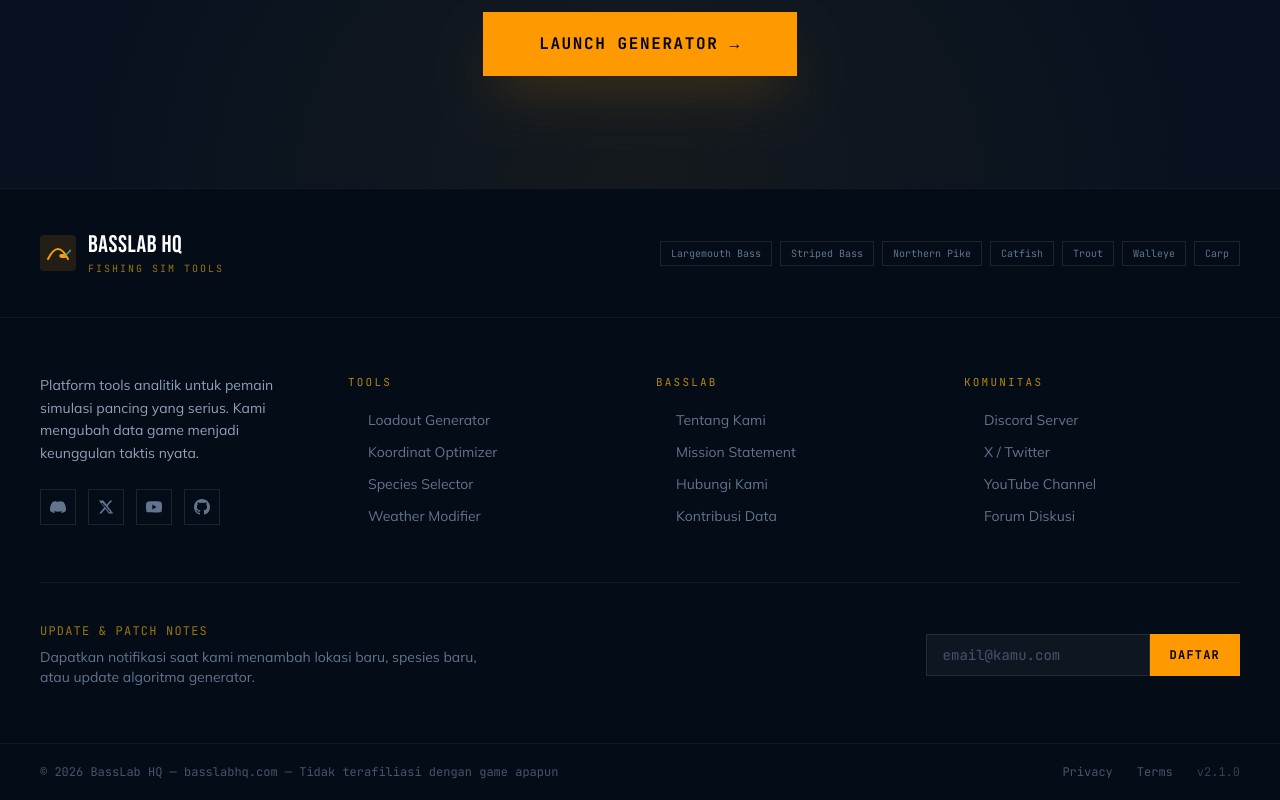
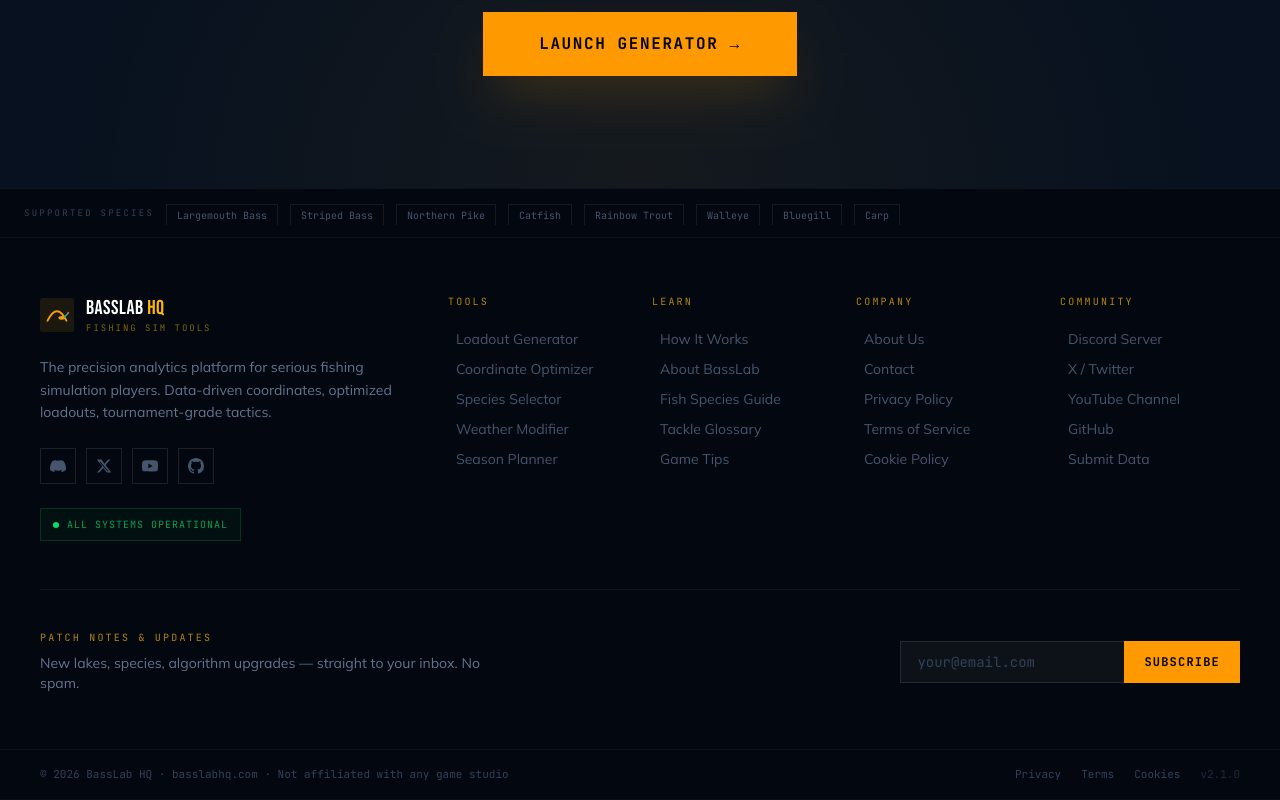
Before and after one commit to yusufsafary/basslabhq, a React (Vite) app: page / in a window 1280 px wide. Shown: the part 2486-3286 px from the top of the page. Built offline with nearby package versions, Linux system fonts and the light colour scheme.

Commit message:
feat: redesign - english, emulator, animation

```diff
--- a/src/components/Footer.tsx
+++ b/src/components/Footer.tsx
@@ -1,122 +1,139 @@
-import React from 'react';
+import React, { useState } from 'react';
 import { Link } from 'wouter';
 
-const sections = [
+const COLS = [
   {
-    title: 'Tools',
+    head: 'Tools',
     links: [
-      { label: 'Loadout Generator', href: '/generator' },
-      { label: 'Koordinat Optimizer', href: '/generator' },
-      { label: 'Species Selector', href: '/generator' },
-      { label: 'Weather Modifier', href: '/generator' },
+      { label:'Loadout Generator', href:'/generator' },
+      { label:'Coordinate Optimizer', href:'/generator' },
+      { label:'Species Selector', href:'/generator' },
+      { label:'Weather Modifier', href:'/generator' },
+      { label:'Season Planner', href:'/generator' },
     ],
   },
   {
-    title: 'BassLab',
+    head: 'Learn',
     links: [
-      { label: 'Tentang Kami', href: '/about' },
-      { label: 'Mission Statement', href: '/about' },
-      { label: 'Hubungi Kami', href: '/contact' },
-      { label: 'Kontribusi Data', href: '/contact' },
+      { label:'How It Works', href:'/how-to' },
+      { label:'About BassLab', href:'/about' },
+      { label:'Fish Species Guide', href:'/how-to#species' },
+      { label:'Tackle Glossary', href:'/how-to#tackle' },
+      { label:'Game Tips', href:'/how-to#tips' },
     ],
   },
   {
-    title: 'Komunitas',
+    head: 'Company',
     links: [
-      { label: 'Discord Server', href: '#' },
-      { label: 'X / Twitter', href: '#' },
-      { label: 'YouTube Channel', href: '#' },
-      { label: 'Forum Diskusi', href: '#' },
+      { label:'About Us', href:'/about' },
+      { label:'Contact', href:'/contact' },
+      { label:'Privacy Policy', href:'/privacy' },
+      { label:'Terms of Service', href:'/terms' },
+      { label:'Cookie Policy', href:'/cookies' },
+    ],
+  },
+  {
+    head: 'Community',
+    links: [
+      { label:'Discord Server', href:'#' },
+      { label:'X / Twitter', href:'#' },
+      { label:'YouTube Channel', href:'#' },
+      { label:'GitHub', href:'#' },
+      { label:'Submit Data', href:'/contact' },
     ],
   },
 ];
 
-const SPECIES_TAGS = ['Largemouth Bass', 'Striped Bass', 'Northern Pike', 'Catfish', 'Trout', 'Walleye', 'Carp'];
+const SOCIALS = [
+  {
+    label:'Discord',
+    color:'hover:border-indigo-500/50 hover:text-indigo-400',
+    icon: <svg viewBox="0 0 24 24" fill="currentColor" className="w-4 h-4"><path d="M20.317 4.37a19.791 19.791 0 00-4.885-1.515.074.074 0 00-.079.037c-.21.375-.444.864-.608 1.25a18.27 18.27 0 00-5.487 0 12.64 12.64 0 00-.617-1.25.077.077 0 00-.079-.037A19.736 19.736 0 003.677 4.37a.07.07 0 00-.032.027C.533 9.046-.32 13.58.099 18.057a.082.082 0 00.031.057 19.9 19.9 0 005.993 3.03.078.078 0 00.084-.028c.462-.63.874-1.295 1.226-1.994.021-.041.001-.09-.041-.106a13.107 13.107 0 01-1.872-.892.077.077 0 01-.008-.128 10.2 10.2 0 00.372-.292.074.074 0 01.077-.01c3.928 1.793 8.18 1.793 12.062 0a.074.074 0 01.078.01c.12.098.246.198.373.292a.077.077 0 01-.006.127 12.299 12.299 0 01-1.873.892.077.077 0 00-.041.107c.36.698.772 1.362 1.225 1.993a.076.076 0 00.084.028 19.839 19.839 0 006.002-3.03.077.077 0 00.032-.054c.5-5.177-.838-9.674-3.549-13.66a.061.061 0 00-.031-.03z"/></svg>,
+  },
+  {
+    label:'X',
+    color:'hover:border-slate-400/50 hover:text-slate-300',
+    icon: <svg viewBox="0 0 24 24" fill="currentColor" className="w-4 h-4"><path d="M18.244 2.25h3.308l-7.227 8.26 8.502 11.24H16.17l-5.214-6.817L4.99 21.75H1.68l7.73-8.835L1.254 2.25H8.08l4.713 6.231zm-1.161 17.52h1.833L7.008 5.95H5.078z"/></svg>,
+  },
+  {
+    label:'YouTube',
+    color:'hover:border-red-500/50 hover:text-red-400',
+    icon: <svg viewBox="0 0 24 24" fill="currentColor" className="w-4 h-4"><path d="M23.498 6.186a3.016 3.016 0 00-2.122-2.136C19.505 3.545 12 3.545 12 3.545s-7.505 0-9.377.505A3.017 3.017 0 00.502 6.186C0 8.07 0 12 0 12s0 3.93.502 5.814a3.016 3.016 0 002.122 2.136c1.871.505 9.376.505 9.376.505s7.505 0 9.377-.505a3.015 3.015 0 002.122-2.136C24 15.93 24 12 24 12s0-3.93-.502-5.814zM9.545 15.568V8.432L15.818 12l-6.273 3.568z"/></svg>,
+  },
+  {
+    label:'GitHub',
+    color:'hover:border-white/30 hover:text-slate-200',
+    icon: <svg viewBox="0 0 24 24" fill="currentColor" className="w-4 h-4"><path d="M12 0C5.37 0 0 5.37 0 12c0 5.31 3.435 9.795 8.205 11.385.6.105.825-.255.825-.57 0-.285-.015-1.23-.015-2.235-3.015.555-3.795-.735-4.035-1.41-.135-.345-.72-1.41-1.23-1.695-.42-.225-1.02-.78-.015-.795.945-.015 1.62.87 1.845 1.23 1.08 1.815 2.805 1.305 3.495.99.105-.78.42-1.305.765-1.605-2.67-.3-5.46-1.335-5.46-5.925 0-1.305.465-2.385 1.23-3.225-.12-.3-.54-1.53.12-3.18 0 0 1.005-.315 3.3 1.23.96-.27 1.98-.405 3-.405s2.04.135 3 .405c2.295-1.56 3.3-1.23 3.3-1.23.66 1.65.24 2.88.12 3.18.765.84 1.23 1.905 1.23 3.225 0 4.605-2.805 5.625-5.475 5.925.435.375.81 1.095.81 2.22 0 1.605-.015 2.895-.015 3.3 0 .315.225.69.825.57A12.02 12.02 0 0024 12c0-6.63-5.37-12-12-12z"/></svg>,
+  },
+];
+
+const SPECIES = ['Largemouth Bass','Striped Bass','Northern Pike','Catfish','Rainbow Trout','Walleye','Bluegill','Carp'];
 
 export default function Footer() {
+  const [email, setEmail] = useState('');
+  const [subbed, setSubbed] = useState(false);
+
   return (
-    <footer className="bg-[#040c18] border-t border-white/6 mt-auto">
-      {/* Top band */}
-      <div className="border-b border-white/5">
-        <div className="max-w-7xl mx-auto px-6 md:px-10 py-10">
-          <div className="flex flex-col md:flex-row md:items-center justify-between gap-6">
-            <div>
-              <Link href="/" className="inline-flex items-center gap-3">
-                <svg width="36" height="36" viewBox="0 0 36 36" fill="none">
-                  <rect width="36" height="36" fill="rgba(245,158,11,0.12)" rx="4"/>
+    <footer className="bg-[#030810] border-t border-white/5 mt-auto">
+      {/* Top species strip */}
+      <div className="border-b border-white/4 py-3 overflow-hidden">
+        <div className="flex items-center gap-3 px-6 overflow-x-auto scrollbar-none">
+          <span className="text-[9px] font-mono text-slate-700 tracking-[0.25em] uppercase flex-shrink-0">SUPPORTED SPECIES</span>
+          {SPECIES.map(s => (
+            <Link key={s} href="/generator">
+              <span className="flex-shrink-0 text-[10px] font-mono px-2.5 py-1 border border-white/8 text-slate-600 hover:border-amber-500/30 hover:text-amber-400/80 transition-all duration-150 cursor-pointer whitespace-nowrap">
+                {s}
+              </span>
+            </Link>
+          ))}
+        </div>
+      </div>
+
+      {/* Main content */}
+      <div className="max-w-7xl mx-auto px-6 md:px-10 py-14">
+        <div className="grid grid-cols-1 md:grid-cols-2 lg:grid-cols-6 gap-10 md:gap-6">
+          {/* Brand */}
+          <div className="lg:col-span-2 md:pr-6">
+            <Link href="/" className="inline-flex items-center gap-3 mb-5">
+              <svg width="34" height="34" viewBox="0 0 36 36" fill="none">
+                <rect width="36" height="36" fill="rgba(245,158,11,0.1)" rx="3"/>
                 <path d="M8 24 C10 20 14 14 18 14 C22 14 26 20 28 24" stroke="#f59e0b" strokeWidth="2" strokeLinecap="round" fill="none"/>
-                  <ellipse cx="23" cy="21" rx="3.5" ry="2" fill="#f59e0b" opacity="0.9"/>
                 <ellipse cx="23" cy="21" rx="3.5" ry="2" fill="#f59e0b"/>
                 <line x1="26" y1="20" x2="30" y2="16" stroke="#14b8a6" strokeWidth="1.5" strokeLinecap="round"/>
                 <circle cx="30" cy="15.5" r="1" fill="#ef4444"/>
-                  <path d="M19 20.5 L20.5 19 L22 20.5" stroke="rgba(255,255,255,0.3)" strokeWidth="0.8" fill="none"/>
               </svg>
               <div>
-                  <span className="font-display text-2xl text-white tracking-wide">BASSLAB HQ</span>
-                  <div className="text-[10px] font-mono text-amber-400/60 tracking-[0.2em]">FISHING SIM TOOLS</div>
+                <div className="font-display text-xl text-white tracking-wide">BASSLAB <span className="text-amber-400">HQ</span></div>
+                <div className="text-[9px] font-mono text-amber-400/50 tracking-[0.22em]">FISHING SIM TOOLS</div>
               </div>
             </Link>
-            </div>
-
-            <div className="flex flex-wrap gap-2">
-              {SPECIES_TAGS.map(tag => (
-                <span key={tag} className="text-[10px] font-mono px-2.5 py-1 border border-white/10 text-slate-500 hover:border-amber-500/30 hover:text-amber-400/70 transition-colors cursor-default">
-                  {tag}
-                </span>
+            <p className="text-sm text-slate-500 leading-relaxed mb-6">
+              The precision analytics platform for serious fishing simulation players. Data-driven coordinates, optimized loadouts, tournament-grade tactics.
+            </p>
+            <div className="flex gap-2.5 mb-6">
+              {SOCIALS.map(s => (
+                <a key={s.label} href="#"
+                  className={`w-9 h-9 border border-white/10 flex items-center justify-center text-slate-600 transition-all duration-200 ${s.color}`}>
+                  {s.icon}
+                </a>
               ))}
             </div>
-          </div>
+            <div className="flex items-center gap-2 px-3 py-2 border border-green-500/20 bg-green-500/4 w-fit">
+              <span className="w-1.5 h-1.5 rounded-full bg-green-400 animate-pulse"/>
+              <span className="text-[10px] font-mono text-green-400/70 tracking-widest">ALL SYSTEMS OPERATIONAL</span>
             </div>
           </div>
 
-      {/* Main footer content */}
-      <div className="max-w-7xl mx-auto px-6 md:px-10 py-14">
-        <div className="grid grid-cols-1 md:grid-cols-2 lg:grid-cols-4 gap-10 md:gap-8">
-          {/* Brand column */}
-          <div className="lg:pr-8">
-            <p className="text-slate-400 text-sm leading-relaxed mb-6">
-              Platform tools analitik untuk pemain simulasi pancing yang serius. Kami mengubah data game menjadi keunggulan taktis nyata.
-            </p>
-            <div className="flex gap-3">
-              {/* Discord */}
-              <a href="#" className="w-9 h-9 border border-white/10 flex items-center justify-center text-slate-500 hover:border-indigo-500/50 hover:text-indigo-400 transition-all duration-200">
-                <svg viewBox="0 0 24 24" fill="currentColor" className="w-4 h-4">
-                  <path d="M20.317 4.37a19.791 19.791 0 00-4.885-1.515.074.074 0 00-.079.037c-.21.375-.444.864-.608 1.25a18.27 18.27 0 00-5.487 0 12.64 12.64 0 00-.617-1.25.077.077 0 00-.079-.037A19.736 19.736 0 003.677 4.37a.07.07 0 00-.032.027C.533 9.046-.32 13.58.099 18.057a.082.082 0 00.031.057 19.9 19.9 0 005.993 3.03.078.078 0 00.084-.028c.462-.63.874-1.295 1.226-1.994.021-.041.001-.09-.041-.106a13.107 13.107 0 01-1.872-.892.077.077 0 01-.008-.128 10.2 10.2 0 00.372-.292.074.074 0 01.077-.01c3.928 1.793 8.18 1.793 12.062 0a.074.074 0 01.078.01c.12.098.246.198.373.292a.077.077 0 01-.006.127 12.299 12.299 0 01-1.873.892.077.077 0 00-.041.107c.36.698.772 1.362 1.225 1.993a.076.076 0 00.084.028 19.839 19.839 0 006.002-3.03.077.077 0 00.032-.054c.5-5.177-.838-9.674-3.549-13.66a.061.061 0 00-.031-.03z"/>
-                </svg>
-              </a>
-              {/* X/Twitter */}
-              <a href="#" className="w-9 h-9 border border-white/10 flex items-center justify-center text-slate-500 hover:border-slate-400/50 hover:text-slate-300 transition-all duration-200">
-                <svg viewBox="0 0 24 24" fill="currentColor" className="w-4 h-4">
-                  <path d="M18.244 2.25h3.308l-7.227 8.26 8.502 11.24H16.17l-5.214-6.817L4.99 21.75H1.68l7.73-8.835L1.254 2.25H8.08l4.713 6.231zm-1.161 17.52h1.833L7.008 5.95H5.078z"/>
-                </svg>
-              </a>
-              {/* YouTube */}
-              <a href="#" className="w-9 h-9 border border-white/10 flex items-center justify-center text-slate-500 hover:border-red-500/50 hover:text-red-400 transition-all duration-200">
-                <svg viewBox="0 0 24 24" fill="currentColor" className="w-4 h-4">
-                  <path d="M23.498 6.186a3.016 3.016 0 00-2.122-2.136C19.505 3.545 12 3.545 12 3.545s-7.505 0-9.377.505A3.017 3.017 0 00.502 6.186C0 8.07 0 12 0 12s0 3.93.502 5.814a3.016 3.016 0 002.122 2.136c1.871.505 9.376.505 9.376.505s7.505 0 9.377-.505a3.015 3.015 0 002.122-2.136C24 15.93 24 12 24 12s0-3.93-.502-5.814zM9.545 15.568V8.432L15.818 12l-6.273 3.568z"/>
-                </svg>
-              </a>
-              {/* GitHub */}
-              <a href="#" className="w-9 h-9 border border-white/10 flex items-center justify-center text-slate-500 hover:border-white/30 hover:text-slate-300 transition-all duration-200">
-                <svg viewBox="0 0 24 24" fill="currentColor" className="w-4 h-4">
-                  <path d="M12 0C5.37 0 0 5.37 0 12c0 5.31 3.435 9.795 8.205 11.385.6.105.825-.255.825-.57 0-.285-.015-1.23-.015-2.235-3.015.555-3.795-.735-4.035-1.41-.135-.345-.72-1.41-1.23-1.695-.42-.225-1.02-.78-.015-.795.945-.015 1.62.87 1.845 1.23 1.08 1.815 2.805 1.305 3.495.99.105-.78.42-1.305.765-1.605-2.67-.3-5.46-1.335-5.46-5.925 0-1.305.465-2.385 1.23-3.225-.12-.3-.54-1.53.12-3.18 0 0 1.005-.315 3.3 1.23.96-.27 1.98-.405 3-.405s2.04.135 3 .405c2.295-1.56 3.3-1.23 3.3-1.23.66 1.65.24 2.88.12 3.18.765.84 1.23 1.905 1.23 3.225 0 4.605-2.805 5.625-5.475 5.925.435.375.81 1.095.81 2.22 0 1.605-.015 2.895-.015 3.3 0 .315.225.69.825.57A12.02 12.02 0 0024 12c0-6.63-5.37-12-12-12z"/>
-                </svg>
-              </a>
-            </div>
-          </div>
-
-          {/* Nav sections */}
-          {sections.map((section) => (
-            <div key={section.title}>
-              <h4 className="text-[11px] font-mono tracking-[0.2em] text-amber-400/70 uppercase mb-5">{section.title}</h4>
-              <ul className="space-y-3">
-                {section.links.map((link) => (
+          {/* Nav columns */}
+          {COLS.map(col => (
+            <div key={col.head} className="lg:col-span-1">
+              <h4 className="text-[10px] font-mono tracking-[0.22em] text-amber-400/70 uppercase mb-5">{col.head}</h4>
+              <ul className="space-y-2.5">
+                {col.links.map(link => (
                   <li key={link.label}>
-                    <Link
-                      href={link.href}
-                      className="text-sm text-slate-500 hover:text-slate-200 transition-colors duration-150 flex items-center gap-2 group"
-                    >
-                      <span className="w-3 h-px bg-amber-500/0 group-hover:bg-amber-500/60 transition-all duration-200"></span>
+                    <Link href={link.href}
+                      className="text-sm text-slate-600 hover:text-slate-300 transition-colors duration-150 flex items-center gap-2 group">
+                      <span className="w-0 group-hover:w-3 h-px bg-amber-500/60 transition-all duration-200 overflow-hidden"/>
                       {link.label}
                     </Link>
                   </li>
@@ -126,37 +143,46 @@ export default function Footer() {
           ))}
         </div>
 
-        {/* Newsletter teaser */}
-        <div className="mt-14 pt-10 border-t border-white/5">
-          <div className="flex flex-col md:flex-row md:items-center justify-between gap-6">
-            <div className="flex-1 max-w-md">
-              <p className="text-xs font-mono text-amber-400/60 uppercase tracking-widest mb-2">Update & Patch Notes</p>
-              <p className="text-sm text-slate-500">Dapatkan notifikasi saat kami menambah lokasi baru, spesies baru, atau update algoritma generator.</p>
+        {/* Newsletter */}
+        <div className="mt-12 pt-10 border-t border-white/5">
+          <div className="flex flex-col lg:flex-row lg:items-center justify-between gap-8">
+            <div className="max-w-md">
+              <p className="text-[10px] font-mono tracking-[0.22em] text-amber-400/70 uppercase mb-2">PATCH NOTES & UPDATES</p>
+              <p className="text-sm text-slate-500">New lakes, species, algorithm upgrades — straight to your inbox. No spam.</p>
             </div>
-            <div className="flex gap-0 flex-shrink-0">
+            {subbed ? (
+              <div className="flex items-center gap-2 px-5 py-3 border border-green-500/30 bg-green-500/5">
+                <span className="text-green-400 text-sm">✓</span>
+                <span className="text-sm font-mono text-green-400">You're on the list.</span>
+              </div>
+            ) : (
+              <form onSubmit={e => { e.preventDefault(); if (email) setSubbed(true); }} className="flex gap-0 flex-shrink-0">
                 <input
-                type="email"
-                placeholder="email@kamu.com"
-                className="bg-white/4 border border-white/10 px-4 py-2.5 text-sm text-slate-300 placeholder-slate-600 focus:outline-none focus:border-amber-500/40 font-mono w-56"
+                  type="email" value={email} onChange={e => setEmail(e.target.value)}
+                  placeholder="your@email.com" required
+                  className="bg-white/4 border border-white/10 border-r-0 px-4 py-2.5 text-sm text-slate-300 placeholder-slate-700 focus:outline-none focus:border-amber-500/40 font-mono w-56"
                 />
-              <button className="bg-amber-500 hover:bg-amber-400 text-black text-xs font-bold px-5 py-2.5 tracking-widest transition-colors duration-150 font-mono">
-                DAFTAR
+                <button type="submit"
+                  className="bg-amber-500 hover:bg-amber-400 text-black text-xs font-bold px-5 py-2.5 tracking-widest transition-colors font-mono flex-shrink-0">
+                  SUBSCRIBE
                 </button>
-            </div>
+              </form>
+            )}
           </div>
         </div>
       </div>
 
       {/* Bottom bar */}
-      <div className="border-t border-white/5">
-        <div className="max-w-7xl mx-auto px-6 md:px-10 py-5 flex flex-col sm:flex-row justify-between items-center gap-3">
-          <p className="text-xs font-mono text-slate-600">
-            &copy; {new Date().getFullYear()} BassLab HQ — basslabhq.com — Tidak terafiliasi dengan game apapun
+      <div className="border-t border-white/4">
+        <div className="max-w-7xl mx-auto px-6 md:px-10 py-4 flex flex-col sm:flex-row justify-between items-center gap-3">
+          <p className="text-[11px] font-mono text-slate-700">
+            © {new Date().getFullYear()} BassLab HQ · basslabhq.com · Not affiliated with any game studio
           </p>
-          <div className="flex gap-6">
-            <a href="#" className="text-xs font-mono text-slate-600 hover:text-slate-400 transition-colors">Privacy</a>
-            <a href="#" className="text-xs font-mono text-slate-600 hover:text-slate-400 transition-colors">Terms</a>
-            <span className="text-xs font-mono text-slate-700">v2.1.0</span>
+          <div className="flex gap-5">
+            <Link href="/privacy" className="text-[11px] font-mono text-slate-700 hover:text-slate-500 transition-colors">Privacy</Link>
+            <Link href="/terms" className="text-[11px] font-mono text-slate-700 hover:text-slate-500 transition-colors">Terms</Link>
+            <Link href="/cookies" className="text-[11px] font-mono text-slate-700 hover:text-slate-500 transition-colors">Cookies</Link>
+            <span className="text-[11px] font-mono text-slate-800">v2.1.0</span>
           </div>
         </div>
       </div>
```
Lines whose indentation alone changed are shown as unchanged.
